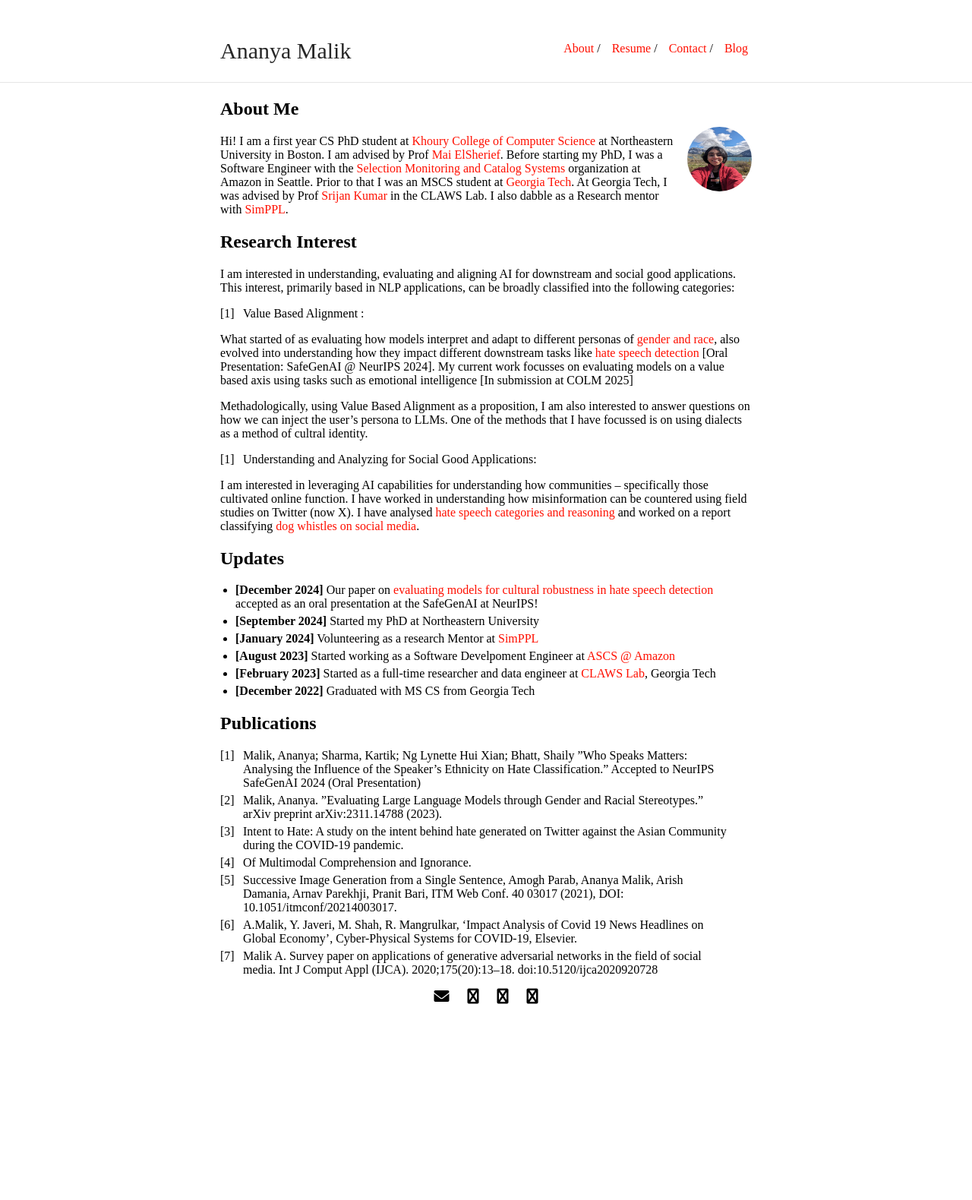
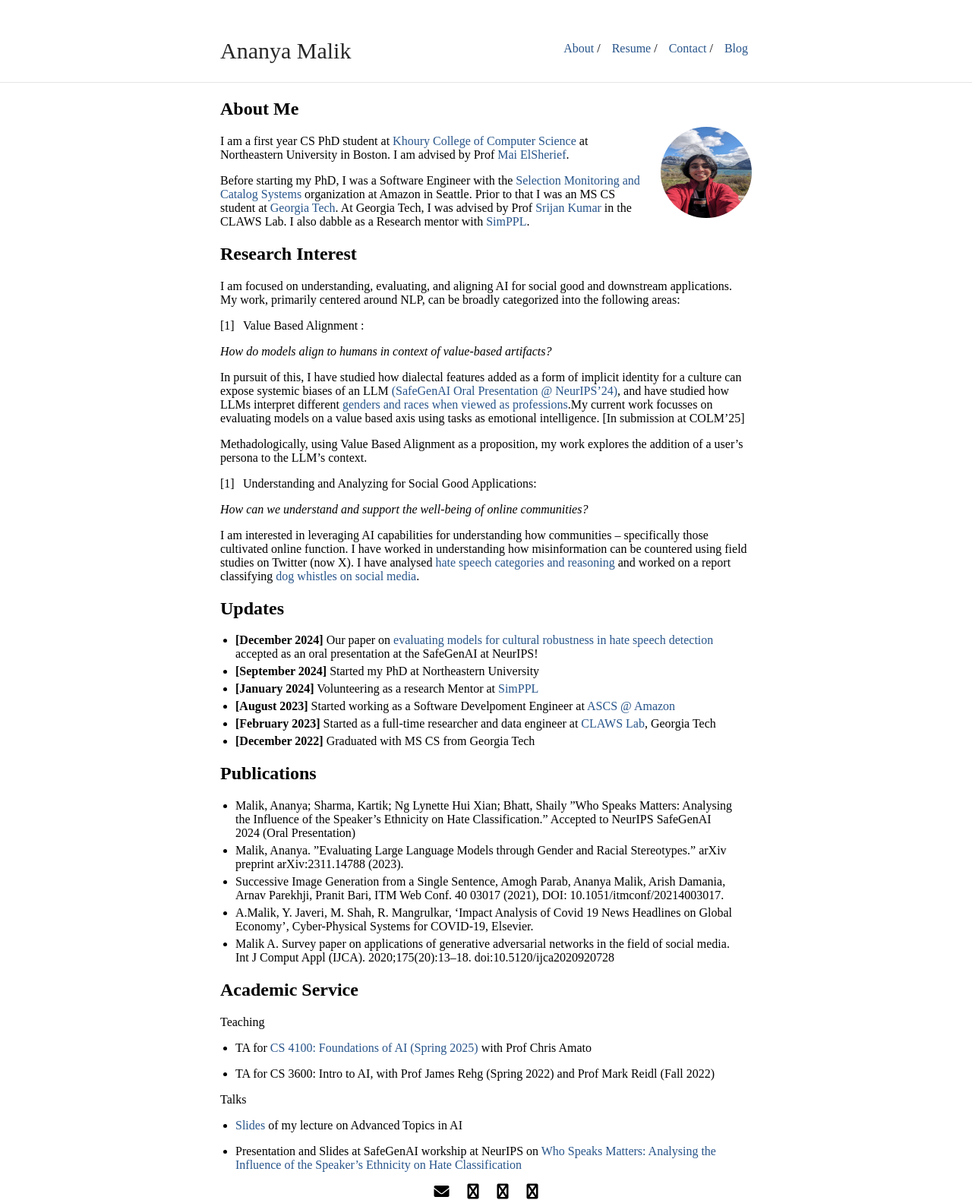
Before and after one commit to ananyamalik/ananyamalik.github.io, a Jekyll site: the page built from index.md, in a window 1280 px wide. Shown: the whole page at 76% size. Built offline with Jekyll 4.4.1, drawn with Linux system fonts in a browser that asks for light colours; some web fonts are replaced; before the commit the page ends 1323 px from its top, so only the background shows below that.

Commit message:
updated fonts and text

```diff
--- a/_layouts/default.html
+++ b/_layouts/default.html
@@ -23,8 +23,8 @@
     <meta name="description" content="{{ desc }}">
     <link href='https://fonts.google.com/share?selection.family=PT+Sans:ital,wght@0,400;0,700;1,400;1,700' rel='stylesheet' type='text/css'>
     <link rel="alternate" type="application/rss+xml" title="{{ site.title }} RSS" href="/feed.xml" />
+    <link rel="stylesheet" href="https://cdnjs.cloudflare.com/ajax/libs/font-awesome/6.0.0-beta3/css/all.min.css">
     <link rel="stylesheet" href="{{ site.baseurl }}/css/main.css">
-    <link rel="stylesheet" href="https://cdnjs.cloudflare.com/ajax/libs/font-awesome/6.0.0-beta3/css/all.min.css">
     {% if site.favicon %}
         <link rel="icon" type="image/ico" href="{{ site.favicon_location }}">
         <link rel="shortcut-icon" type="image/ico" href="{{ site.favicon_location }}">
--- a/_sass/typography.scss
+++ b/_sass/typography.scss
@@ -42,12 +42,12 @@
         position: relative;
         margin: -10px 0 0 15px;
         float: right;
-        border-radius: 50%;
+        border-radius: 100%;
         p & {
             padding: 0;
             margin: 0;
         }
-        @media (max-width: $small-width) {
+        @media (max-width: $med-width) {
             img {
                 margin-top: -5px;
             }
--- a/_sass/vars.scss
+++ b/_sass/vars.scss
@@ -2,8 +2,8 @@
  * Customization Variables
  */
 
-$accent: #FF0F00;
-$image-size: 85px;
+$accent: #27548A;
+$image-size: 120px;
 
 /*
  * Build Variables, don't touch
--- a/index.md
+++ b/index.md
@@ -6,20 +6,26 @@ layout: default
 
 <img class="profile-picture" src="ananya_profile.jpg">
 
-Hi! I am a first year CS PhD student at [Khoury College of Computer Science](https://www.khoury.northeastern.edu/) at Northeastern University in Boston. I am advised by Prof [Mai ElSherief](https://www.maielsherief.com/). Before starting my PhD, I was a Software Engineer with the [Selection Monitoring and Catalog Systems](https://www.amazon.jobs/content/en/teams/e-commerce-foundation/ascs) organization at Amazon in Seattle. Prior to that I was an MSCS student at [Georgia Tech](https://www.gatech.edu/). At Georgia Tech, I was advised by Prof [Srijan Kumar](https://faculty.cc.gatech.edu/~srijan/) in the CLAWS Lab. I also dabble as a Research mentor with [SimPPL](https://simppl.org/).
+I am a first year CS PhD student at [Khoury College of Computer Science](https://www.khoury.northeastern.edu/) at Northeastern University in Boston. I am advised by Prof [Mai ElSherief](https://www.maielsherief.com/).
+
+Before starting my PhD, I was a Software Engineer with the [Selection Monitoring and Catalog Systems](https://www.amazon.jobs/content/en/teams/e-commerce-foundation/ascs) organization at Amazon in Seattle. Prior to that I was an MS CS student at [Georgia Tech](https://www.gatech.edu/). At Georgia Tech, I was advised by Prof [Srijan Kumar](https://faculty.cc.gatech.edu/~srijan/) in the CLAWS Lab. I also dabble as a Research mentor with [SimPPL](https://simppl.org/).
 
 
 ## Research Interest
 
-I am interested in understanding, evaluating and aligning AI for downstream and social good applications. This interest, primarily based in NLP applications, can be broadly classified into the following categories:
+I am focused on understanding, evaluating, and aligning AI for social good and downstream applications. My work, primarily centered around NLP, can be broadly categorized into the following areas:
 
 1. Value Based Alignment  :
 
-What started of as evaluating how models interpret and adapt to different personas of [gender and race](https://arxiv.org/pdf/2311.14788), also evolved into understanding how they impact different downstream tasks like [hate speech detection](https://arxiv.org/abs/2410.20490) [Oral Presentation: SafeGenAI @ NeurIPS 2024]. My current work focusses on evaluating models on a value based axis using tasks such as emotional intelligence [In submission at COLM 2025]
+*How do models align to humans in context of value-based artifacts?*
 
-Methadologically, using Value Based Alignment as a proposition, I am also interested to answer questions on how we can inject the user's persona to LLMs. One of the methods that I have focussed is on using dialects as a method of cultral identity.
+In pursuit of this, I have studied how dialectal features added as a form of implicit identity for a culture can expose systemic biases of an LLM [(SafeGenAI Oral Presentation @ NeurIPS'24)](https://arxiv.org/abs/2410.20490), and have studied how LLMs interpret different [genders and races when viewed as professions](https://arxiv.org/pdf/2311.14788).My current work focusses on evaluating models on a value based axis using tasks as emotional intelligence. [In submission at COLM'25]
+
+Methadologically, using Value Based Alignment as a proposition, my work explores the addition of a user's persona to the LLM's context.
 
 2. Understanding and Analyzing for Social Good Applications:
+
+*How can we understand and support the well-being of online communities?*
 
 I am interested in leveraging AI capabilities for understanding how communities --  specifically those cultivated online function. I have worked in understanding how misinformation can be countered using field studies on Twitter (now X). I have analysed [hate speech categories and reasoning](https://ananyamalikk.substack.com/p/intent-to-hate) and worked on a report classifying [dog whistles on social media](https://drive.google.com/file/d/1hYIJjy92jo9VgBmfIY3AZTr-KUbr0dTa/view).
 
@@ -34,16 +40,27 @@ I am interested in leveraging AI capabilities for understanding how communities
 
 ## Publications
 
-1. Malik, Ananya; Sharma, Kartik; Ng Lynette Hui Xian; Bhatt, Shaily ”Who Speaks Matters: Analysing the Influence
+- Malik, Ananya; Sharma, Kartik; Ng Lynette Hui Xian; Bhatt, Shaily ”Who Speaks Matters: Analysing the Influence
 of the Speaker’s Ethnicity on Hate Classification.” Accepted to NeurIPS SafeGenAI 2024 (Oral Presentation)
-2. Malik, Ananya. ”Evaluating Large Language Models through Gender and Racial Stereotypes.” arXiv preprint
+- Malik, Ananya. ”Evaluating Large Language Models through Gender and Racial Stereotypes.” arXiv preprint
 arXiv:2311.14788 (2023).
-3.  Intent to Hate: A study on the intent behind hate generated on Twitter against the Asian Community during the
-COVID-19 pandemic.
-5. Of Multimodal Comprehension and Ignorance.
-6. Successive Image Generation from a Single Sentence, Amogh Parab, Ananya Malik, Arish Damania, Arnav Parekhji,
+- Successive Image Generation from a Single Sentence, Amogh Parab, Ananya Malik, Arish Damania, Arnav Parekhji,
 Pranit Bari, ITM Web Conf. 40 03017 (2021), DOI: 10.1051/itmconf/20214003017.
-7. A.Malik, Y. Javeri, M. Shah, R. Mangrulkar, ‘Impact Analysis of Covid 19 News Headlines on Global Economy’,
+- A.Malik, Y. Javeri, M. Shah, R. Mangrulkar, ‘Impact Analysis of Covid 19 News Headlines on Global Economy’,
 Cyber-Physical Systems for COVID-19, Elsevier.
-8. Malik A. Survey paper on applications of generative adversarial networks in the field of social media. Int J Comput
+- Malik A. Survey paper on applications of generative adversarial networks in the field of social media. Int J Comput
 Appl (IJCA). 2020;175(20):13–18. doi:10.5120/ijca2020920728
+
+## Academic Service
+
+Teaching
+
+-  TA for [CS 4100: Foundations of AI (Spring 2025)](https://www.khoury.northeastern.edu/home/camato/4100summaryS25.html) with Prof Chris Amato
+
+- TA for CS 3600: Intro to AI, with Prof James Rehg (Spring 2022) and Prof Mark Reidl (Fall 2022)
+
+Talks
+
+- [Slides](https://www.canva.com/design/DAGjgwNOPBE/Z09A59smG8vXAGvgaW7PFA/view?utm_content=DAGjgwNOPBE&utm_campaign=designshare&utm_medium=link2&utm_source=uniquelinks&utlId=h7faf8a8774) of my lecture on Advanced Topics in AI
+
+- Presentation and Slides at SafeGenAI workship at NeurIPS on [Who Speaks Matters: Analysing the Influence of the Speaker’s Ethnicity on Hate Classification](https://neurips.cc/virtual/2024/workshop/84705#wse-detail-109375)
```
